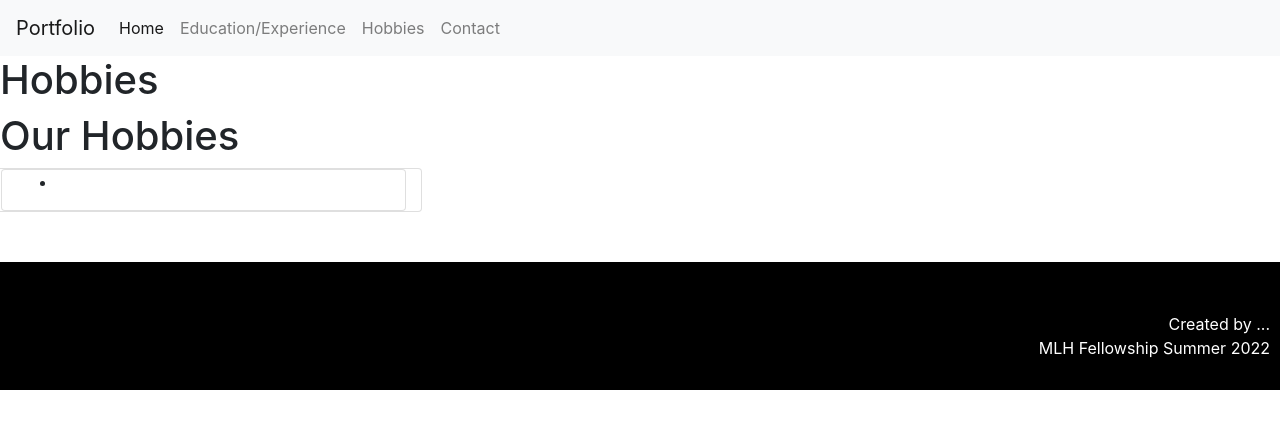
After one commit to fercanalesg/project-elegant-elephant, a Flask app: page /hobbies in a window 1280 px wide. The commit adds this page. Shown: the top 429 px of the page. Run offline with Flask 2, Linux system fonts and the light colour scheme.

Commit message:
change to jinja templates

```diff
--- a/app/__init__.py
+++ b/app/__init__.py
@@ -8,4 +8,16 @@ app = Flask(__name__)
 
 @app.route('/')
 def index():
-    return render_template('index.html', title="MLH Fellow", url=os.getenv("URL"))
+    return render_template('index.html', title="Home", url=os.getenv("URL"))
+
+@app.route('/professionalinfo')
+def professionInfo():
+    return render_template('prof.html', title="Education/Experience", url=os.getenv("URL"))
+
+@app.route('/hobbies')
+def portfolio():
+    return render_template('hobbies.html', title="Hobbies", url=os.getenv("URL"))
+
+@app.route('/contact')
+def contact():
+    return render_template('contact.html', title="Contact", url=os.getenv("URL"))
--- /dev/null
+++ b/app/templates/base.html
@@ -0,0 +1,64 @@
+<!DOCTYPE html>
+<html lang="en">
+
+<head>
+    <!-- Required meta tags -->
+    <meta charset="utf-8">
+    <meta name="viewport" content="width=device-width, initial-scale=1, shrink-to-fit=no">
+    <meta property="og:title" content="Personal Portfolio">
+    <meta property="og:description" content="My Personal Portfolio">
+    <meta property="og:url" content="{{ url }}">
+
+    <link rel="preconnect" href="https://fonts.gstatic.com">
+    <link
+        href="https://fonts.googleapis.com/css2?family=Roboto:ital,wght@0,100;0,300;0,400;0,500;0,700;0,900;1,100;1,300;1,400;1,500;1,700;1,900&display=swap"
+        rel="stylesheet">
+    <link lang='sass' rel="stylesheet" href="./static/styles/main.css">
+    <link rel='icon' href='./static/img/favicon.ico' type='image/x-icon' />
+    <!-- Bootstrap CSS -->
+    <link rel="stylesheet" href="https://cdn.jsdelivr.net/npm/bootstrap@4.3.1/dist/css/bootstrap.min.css" integrity="sha384-ggOyR0iXCbMQv3Xipma34MD+dH/1fQ784/j6cY/iJTQUOhcWr7x9JvoRxT2MZw1T" crossorigin="anonymous">
+
+    <title>{% block title %} {% endblock %}</title>
+  </head>
+  <body>
+    <nav class="navbar navbar-expand-lg navbar-light bg-light fixed-top">
+        <a class="navbar-brand" href="/">Portfolio</a>
+        <button class="navbar-toggler" type="button" data-toggle="collapse" data-target="#navbarSupportedContent" aria-controls="navbarSupportedContent" aria-expanded="false" aria-label="Toggle navigation">
+          <span class="navbar-toggler-icon"></span>
+        </button>
+        <div class="collapse navbar-collapse" id="navbarSupportedContent">
+          <ul class="navbar-nav mr-auto">
+            <li class="nav-item active">
+              <a class="nav-link" href="/">Home<span class="sr-only">(current)</span></a>
+            </li>
+            <li class="nav-item">
+                <a class="nav-link" href="/professionalinfo">Education/Experience</a>
+            </li>
+            <li class="nav-item">
+                <a class="nav-link" href="/hobbies">Hobbies</a>
+            </li>
+            <li class="nav-item">
+                <a class="nav-link" href="/contact">Contact</a>
+            </li>
+          </ul>
+        </div>
+    </nav>
+    <div class="content">
+        {% block content %} {% endblock %}
+    </div>
+    <footer class="footer">
+      <div>Created by ...</div>
+      <div>MLH Fellowship Summer 2022</div>
+    </footer>
+
+    <!-- Optional JavaScript -->
+    <!-- jQuery first, then Popper.js, then Bootstrap JS -->
+    <script src="https://code.jquery.com/jquery-3.3.1.slim.min.js" integrity="sha384-q8i/X+965DzO0rT7abK41JStQIAqVgRVzpbzo5smXKp4YfRvH+8abtTE1Pi6jizo" crossorigin="anonymous"></script>
+    <script src="https://code.jquery.com/jquery-3.5.1.min.js" integrity="sha256-9/aliU8dGd2tb6OSsuzixeV4y/faTqgFtohetphbbj0=" crossorigin="anonymous"></script>
+    <script src="https://cdn.jsdelivr.net/npm/popper.js@1.14.7/dist/umd/popper.min.js" integrity="sha384-UO2eT0CpHqdSJQ6hJty5KVphtPhzWj9WO1clHTMGa3JDZwrnQq4sF86dIHNDz0W1" crossorigin="anonymous"></script>
+    <script src="https://cdn.jsdelivr.net/npm/bootstrap@4.3.1/dist/js/bootstrap.min.js" integrity="sha384-JjSmVgyd0p3pXB1rRibZUAYoIIy6OrQ6VrjIEaFf/nJGzIxFDsf4x0xIM+B07jRM" crossorigin="anonymous"></script>
+    <!-- Added JavaScript -->
+    <script src="../static/js/main.js"></script>
+
+ </body>
+</html>
--- /dev/null
+++ b/app/templates/hobbies.html
@@ -0,0 +1,22 @@
+{% extends 'base.html' %}
+
+{% block content %}
+    <h1>Portfolio</h1>
+    <h1>Hobbies</h1>
+
+    <div class = "hobbies-cards">
+        <h1>{% block title %}Our Hobbies{% endblock %}</h1>
+        <div class = "block">
+            <div class = "row">
+                <div class="card col-lg-4 col-md-4 col-sm-12">
+                    <div class="card col-lg-12 col-md-12 col-sm-12">
+                    </img class = "top image" src = "https://www.google.com/url?sa=i&url=https%3A%2F%2Fwww.sespm.es%2Favatar-1577909_960_720%2F&psig=AOvVaw15bl--gISX943W5dNNNaiC&ust=1654367342890000&source=images&cd=vfe&ved=0CAwQjRxqFwoTCNCAheH0kfgCFQAAAAAdAAAAABAD" alt = "Avatar">
+                    <ul>
+                        <li></li>
+                    </ul>
+                    </div>
+                </div>
+            </div>
+        </div>
+    </div>
+{% endblock %}
--- /dev/null
+++ b/app/templates/prof.html
@@ -0,0 +1,6 @@
+{% extends 'base.html' %}
+
+{% block content %}
+    <h1>{% block title %}Education/Experience{% endblock %}</h1>
+    <h1>Education/Experience</h1>
+{% endblock %}
```
Also changed, not shown: app/static/styles/index.css (added, +9 -0 lines), app/templates/contact.html (added, +8 -0 lines), app/templates/index.html (+70 -59 lines).
